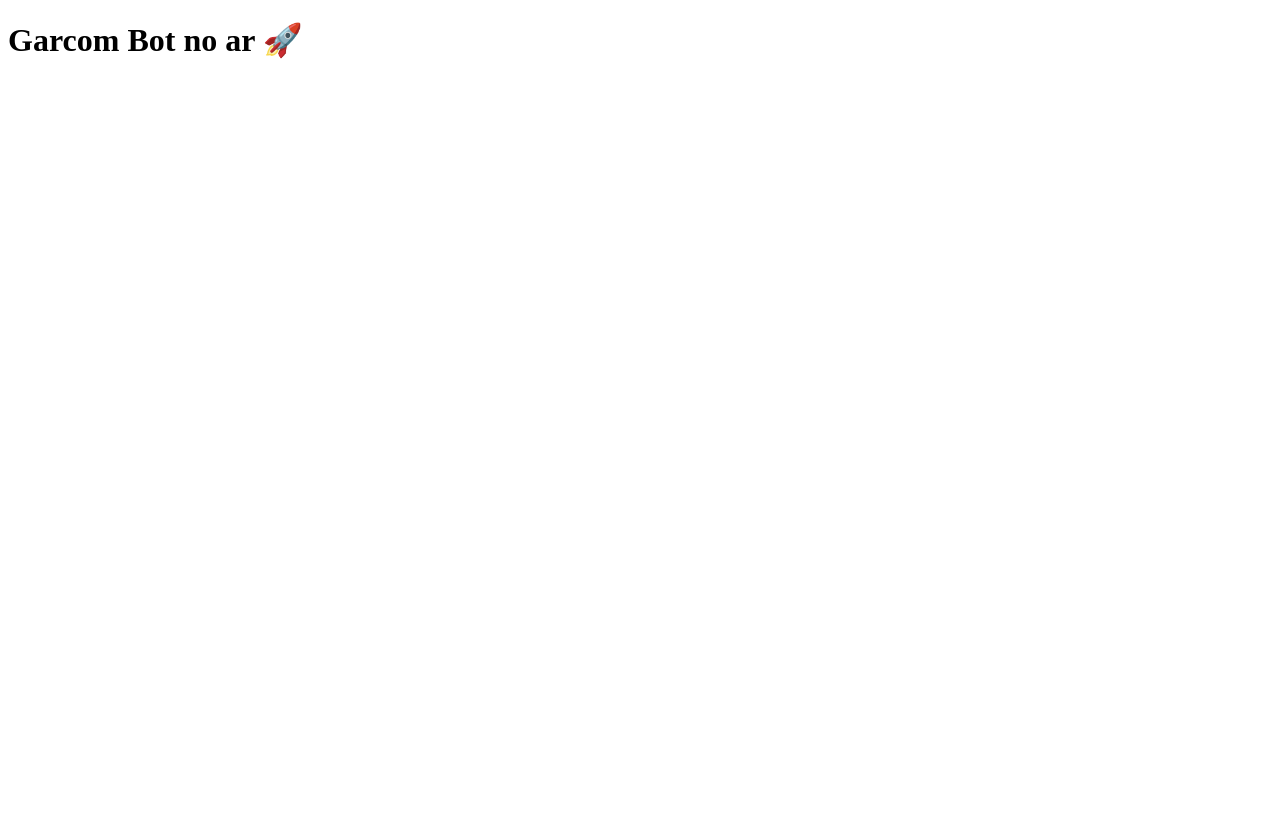
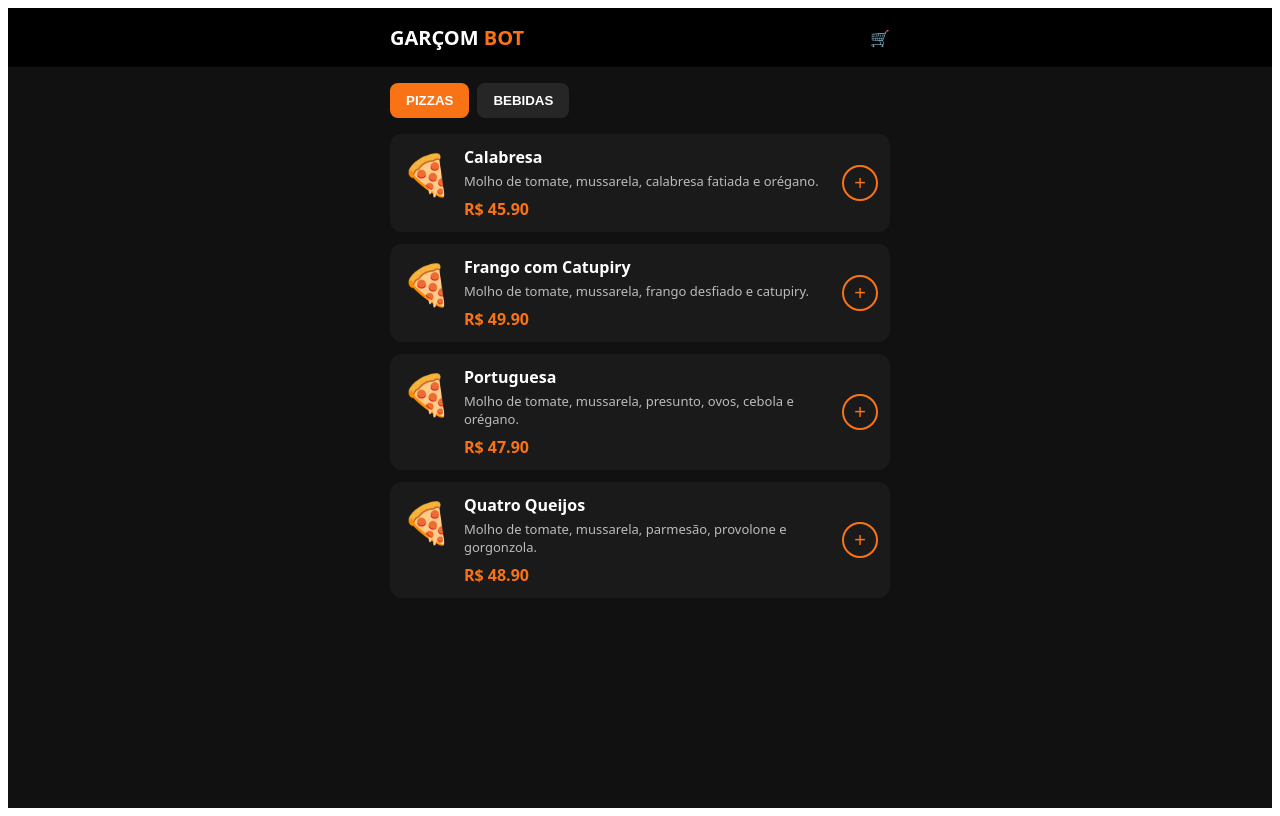
Before and after one commit to osiristecnologi/garcom-bot, a Next.js app: page / in a window 1280 px wide. Built offline with nearby package versions, Linux system fonts and the light colour scheme.

Commit message:
Refactor page component to include menu and cart

```diff
--- a/app/page.tsx
+++ b/app/page.tsx
@@ -1,3 +1,111 @@
-export default function Page() {
-  return <h1>Garcom Bot no ar 🚀</h1>
+'use client'
+import { useState } from 'react'
+
+type Item = { id: number, nome: string, desc: string, preco: number, img: string }
+type Carrinho = { item: Item, qtd: number }
+
+const cardapio: Record<string, Item[]> = {
+  PIZZAS: [
+    { id: 1, nome: "Calabresa", desc: "Molho de tomate, mussarela, calabresa fatiada e orégano.", preco: 45.90, img: "🍕" },
+    { id: 2, nome: "Frango com Catupiry", desc: "Molho de tomate, mussarela, frango desfiado e catupiry.", preco: 49.90, img: "🍕" },
+    { id: 3, nome: "Portuguesa", desc: "Molho de tomate, mussarela, presunto, ovos, cebola e orégano.", preco: 47.90, img: "🍕" },
+    { id: 4, nome: "Quatro Queijos", desc: "Molho de tomate, mussarela, parmesão, provolone e gorgonzola.", preco: 48.90, img: "🍕" }
+  ],
+  BEBIDAS: [
+    { id: 5, nome: "Coca Cola 2L", desc: "Refrigerante gelado", preco: 12.00, img: "🥤" },
+    { id: 6, nome: "Suco Laranja", desc: "Natural 500ml", preco: 8.00, img: "🧃" }
+  ]
 }
+
+export default function Home() {
+  const [categoria, setCategoria] = useState('PIZZAS')
+  const [carrinho, setCarrinho] = useState<Carrinho[]>([])
+
+  const addCarrinho = (item: Item) => {
+    setCarrinho(prev => {
+      const existe = prev.find(p => p.item.id === item.id)
+      if (existe) return prev.map(p => p.item.id === item.id? {...p, qtd: p.qtd + 1 } : p)
+      return [...prev, { item, qtd: 1 }]
+    })
+  }
+
+  const removerCarrinho = (id: number) => {
+    setCarrinho(prev => prev.filter(p => p.item.id!== id))
+  }
+
+  const total = carrinho.reduce((acc, p) => acc + p.item.preco * p.qtd, 0)
+  const qtdTotal = carrinho.reduce((acc, p) => acc + p.qtd, 0)
+
+  const enviarZap = () => {
+    const texto = carrinho.map(p => `${p.qtd}x ${p.item.nome} - R$ ${(p.item.preco * p.qtd).toFixed(2)}`).join('%0A')
+    const msg = `Olá! Quero fazer um pedido:%0A%0A${texto}%0A%0ATotal: R$ ${total.toFixed(2)}`
+    window.open(`https://wa.me/5562999999999?text=${msg}`, '_blank') // Troca o número aqui
+  }
+
+  return (
+    <div style={{ fontFamily: 'system-ui', background: '#111', color: '#fff', minHeight: '100vh' }}>
+      <header style={{ padding: '16px', background: '#000', position: 'sticky', top: 0, zIndex: 10 }}>
+        <div style={{ display: 'flex', justifyContent: 'space-between', alignItems: 'center', maxWidth: '500px', margin: '0 auto' }}>
+          <h1 style={{ margin: 0, fontSize: '20px' }}>GARÇOM <span style={{ color: '#f97316' }}>BOT</span></h1>
+          <div style={{ position: 'relative' }}>
+            🛒 {qtdTotal > 0 && <span style={{ position: 'absolute', top: -8, right: -8, background: '#f97316', borderRadius: '50%', width: 18, height: 18, fontSize: 12, display: 'grid', placeItems: 'center' }}>{qtdTotal}</span>}
+          </div>
+        </div>
+      </header>
+
+      <main style={{ maxWidth: '500px', margin: '0 auto', padding: '16px' }}>
+        <div style={{ display: 'flex', gap: '8px', marginBottom: '16px', overflowX: 'auto' }}>
+          {Object.keys(cardapio).map(cat => (
+            <button key={cat} onClick={() => setCategoria(cat)} style={{
+              padding: '10px 16px', borderRadius: '8px', border: 'none',
+              background: categoria === cat? '#f97316' : '#262626',
+              color: '#fff', fontWeight: 600, whiteSpace: 'nowrap'
+            }}>
+              {cat}
+            </button>
+          ))}
+        </div>
+
+        {cardapio[categoria].map(item => (
+          <div key={item.id} style={{ background: '#1a1a1a', borderRadius: '12px', padding: '12px', marginBottom: '12px', display: 'flex', gap: '12px' }}>
+            <div style={{ fontSize: '40px' }}>{item.img}</div>
+            <div style={{ flex: 1 }}>
+              <h3 style={{ margin: '0 0 4px', fontSize: '16px' }}>{item.nome}</h3>
+              <p style={{ margin: '0 0 8px', fontSize: '13px', opacity: 0.7 }}>{item.desc}</p>
+              <strong style={{ color: '#f97316' }}>R$ {item.preco.toFixed(2)}</strong>
+            </div>
+            <button onClick={() => addCarrinho(item)} style={{
+              width: '36px', height: '36px', borderRadius: '50%', border: '2px solid #f97316',
+              background: 'transparent', color: '#f97316', fontSize: '20px', alignSelf: 'center'
+            }}>+</button>
+          </div>
+        ))}
+
+        {carrinho.length > 0 && (
+          <div style={{ background: '#1a1a1a', borderRadius: '12px', padding: '16px', marginTop: '24px' }}>
+            <h3 style={{ margin: '0 0 12px' }}>🛍️ SEU PEDIDO - {qtdTotal} itens</h3>
+            {carrinho.map(p => (
+              <div key={p.item.id} style={{ display: 'flex', justifyContent: 'space-between', marginBottom: '8px', fontSize: '14px' }}>
+                <span>{p.qtd}x {p.item.nome}</span>
+                <div>
+                  <span>R$ {(p.item.preco * p.qtd).toFixed(2)}</span>
+                  <button onClick={() => removerCarrinho(p.item.id)} style={{ marginLeft: '8px', background: 'none', border: 'none', color: '#ef4444' }}>🗑️</button>
+                </div>
+              </div>
+            ))}
+            <div style={{ borderTop: '1px solid #333', marginTop: '12px', paddingTop: '12px', display: 'flex', justifyContent: 'space-between', fontWeight: 700 }}>
+              <span>TOTAL</span>
+              <span style={{ color: '#f97316' }}>R$ {total.toFixed(2)}</span>
+            </div>
+            <button onClick={enviarZap} style={{
+              width: '100%', marginTop: '16px', padding: '14px', borderRadius: '8px',
+              border: 'none', background: '#22c55e', color: '#000', fontWeight: 700, fontSize: '16px'
+            }}>
+              📲 ENVIAR PEDIDO PELO WHATSAPP
+            </button>
+          </div>
+        )}
+      </main>
+    </div>
+  )
+}
```
